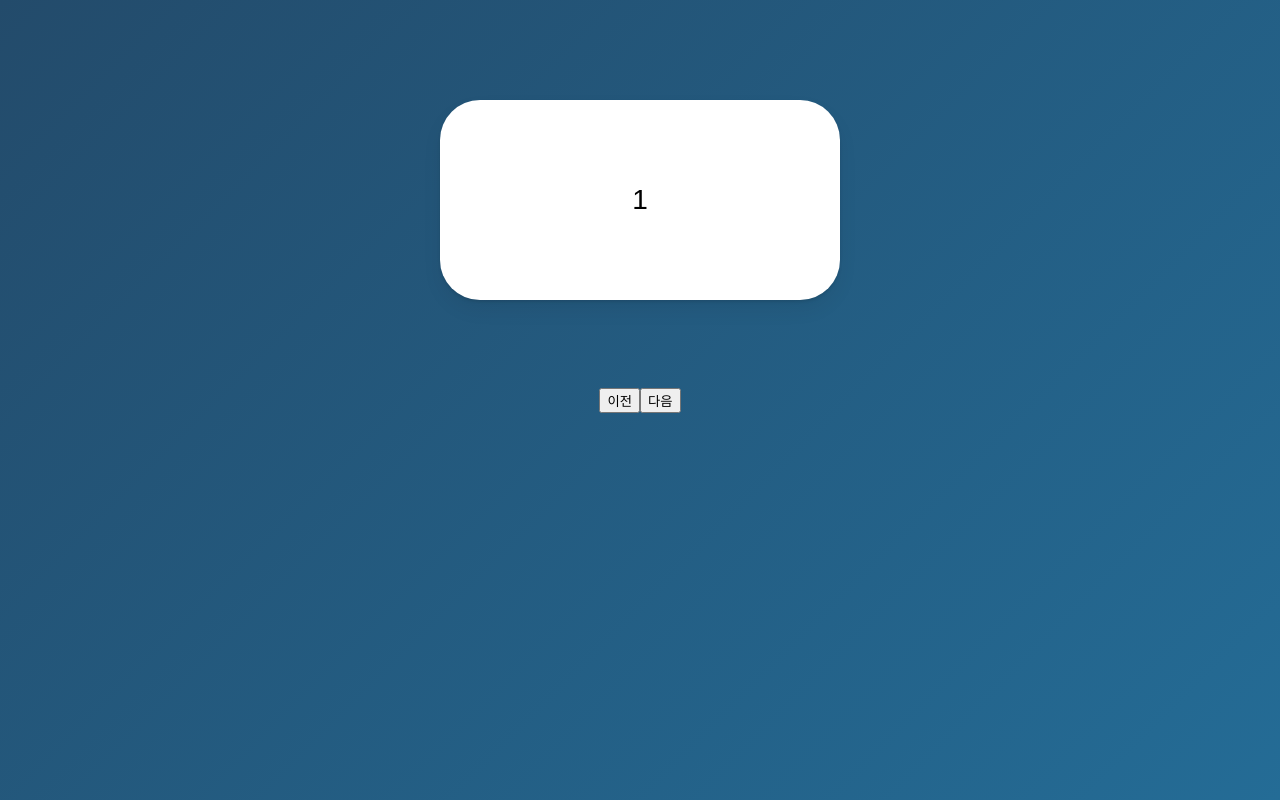
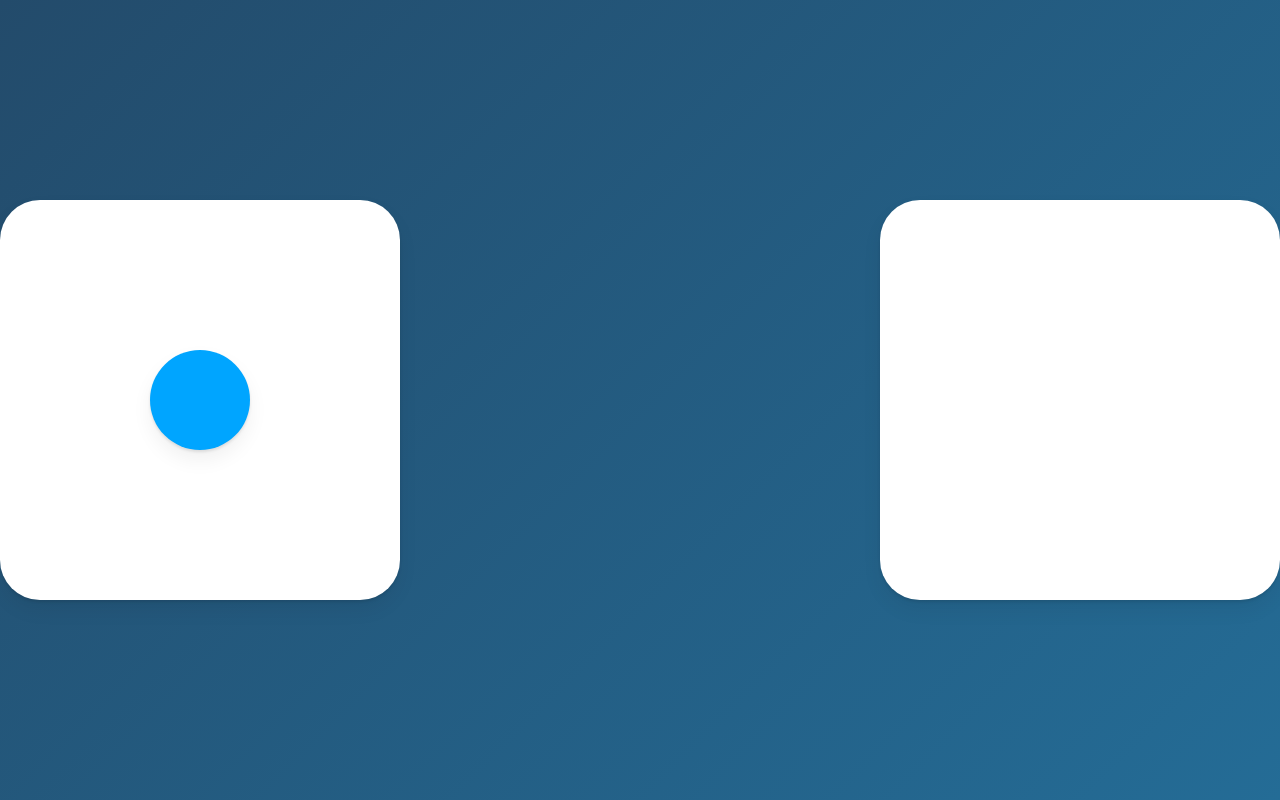
Before and after one commit to taehyeon0412/react_ani_study, a React (Create React App) app: page / in a window 1280 px wide. Built offline with nearby package versions, Linux system fonts and the light colour scheme.

Commit message:
Layout animation
1.Layout animation
=>css의 변화를 애니메이션화 해준다

2.Syncing layout animations
=>layoutId에 같은 id를 주는 이유 : 다른 컴포넌트지만 framer한테는
  같은 prop라고 알려주기위함

```diff
--- a/src/App.tsx
+++ b/src/App.tsx
@@ -6,7 +6,7 @@
   height: 100vh;
   width: 100vw;
   display: flex;
-  justify-content: center;
+  justify-content: space-between;
   align-items: center;
   overflow: hidden;
   background: linear-gradient(135deg, rgb(35, 75, 107), rgb(36, 108, 150));
@@ -14,64 +14,42 @@
 
 const Box = styled(motion.div)`
   width: 400px;
-  height: 200px;
+  height: 400px;
   background-color: rgba(255, 255, 255, 1);
   border-radius: 40px;
-  position: absolute;
   top: 100px;
-  display: flex;
   justify-content: center;
   align-items: center;
+  display: flex;
   font-size: 28px;
   box-shadow: 0 2px 3px rgba(0, 0, 0, 0.1), 0 10px 20px rgba(0, 0, 0, 0.06);
 `;
 
-const boxVar = {
-  entry: (back: boolean) => ({
-    x: back ? -500 : 500,
-    opacity: 0,
-    scale: 0,
-  }),
-
-  center: { x: 0, opacity: 1, scale: 1, transition: { duration: 0.5 } },
-
-  exit: (back: boolean) => ({
-    x: back ? 500 : -500,
-    opacity: 0,
-    scale: 0,
-    transition: { duration: 0.5 },
-  }),
-};
+const Circle = styled(motion.div)`
+  background-color: #00a5ff;
+  width: 100px;
+  height: 100px;
+  box-shadow: 0 2px 3px rgba(0, 0, 0, 0.1), 0 10px 20px rgba(0, 0, 0, 0.06);
+`;
 
 function App() {
-  const [visible, setVisible] = useState(1);
-  const [back, setBack] = useState(false);
-
-  const nextPlease = () => {
-    setBack(false);
-    setVisible((prev) => (prev === 10 ? 10 : prev + 1));
-  };
-  const prevPlease = () => {
-    setBack(true);
-    setVisible((prev) => (prev === 1 ? 1 : prev - 1));
+  const [clicked, setClicked] = useState(false);
+  const toggleClicked = () => {
+    setClicked((prev) => !prev);
   };
 
   return (
-    <Wrapper>
-      <AnimatePresence custom={back}>
-        <Box
-          custom={back}
-          variants={boxVar}
-          initial="entry"
-          animate="center"
-          exit="exit" //element가 사라질 때 어떤 animation을 발생시킬지 정함
-          key={visible}
-        >
-          {visible}
-        </Box>
-      </AnimatePresence>
-      <button onClick={prevPlease}>이전</button>
-      <button onClick={nextPlease}>다음</button>
+    <Wrapper onClick={toggleClicked}>
+      <Box>
+        {!clicked ? (
+          <Circle layoutId="circle" style={{ borderRadius: 50 }} />
+        ) : null}
+      </Box>
+      <Box>
+        {clicked ? (
+          <Circle layoutId="circle" style={{ borderRadius: 0, scale: 2 }} />
+        ) : null}
+      </Box>
     </Wrapper>
   );
 }
@@ -96,3 +74,7 @@
 */
 
 /* AnimatePresence => 자식에게 나타나거나 사라지는게 있다면 그것을 애니메이트하게 해준다*/
+/* layout => css의 변화를 애니메이션화 해준다 */
+
+/*layoutId에 같은 id를 주는 이유 : 다른 컴포넌트지만 framer한테는
+  같은 prop라고 알려주기위함 */
```
